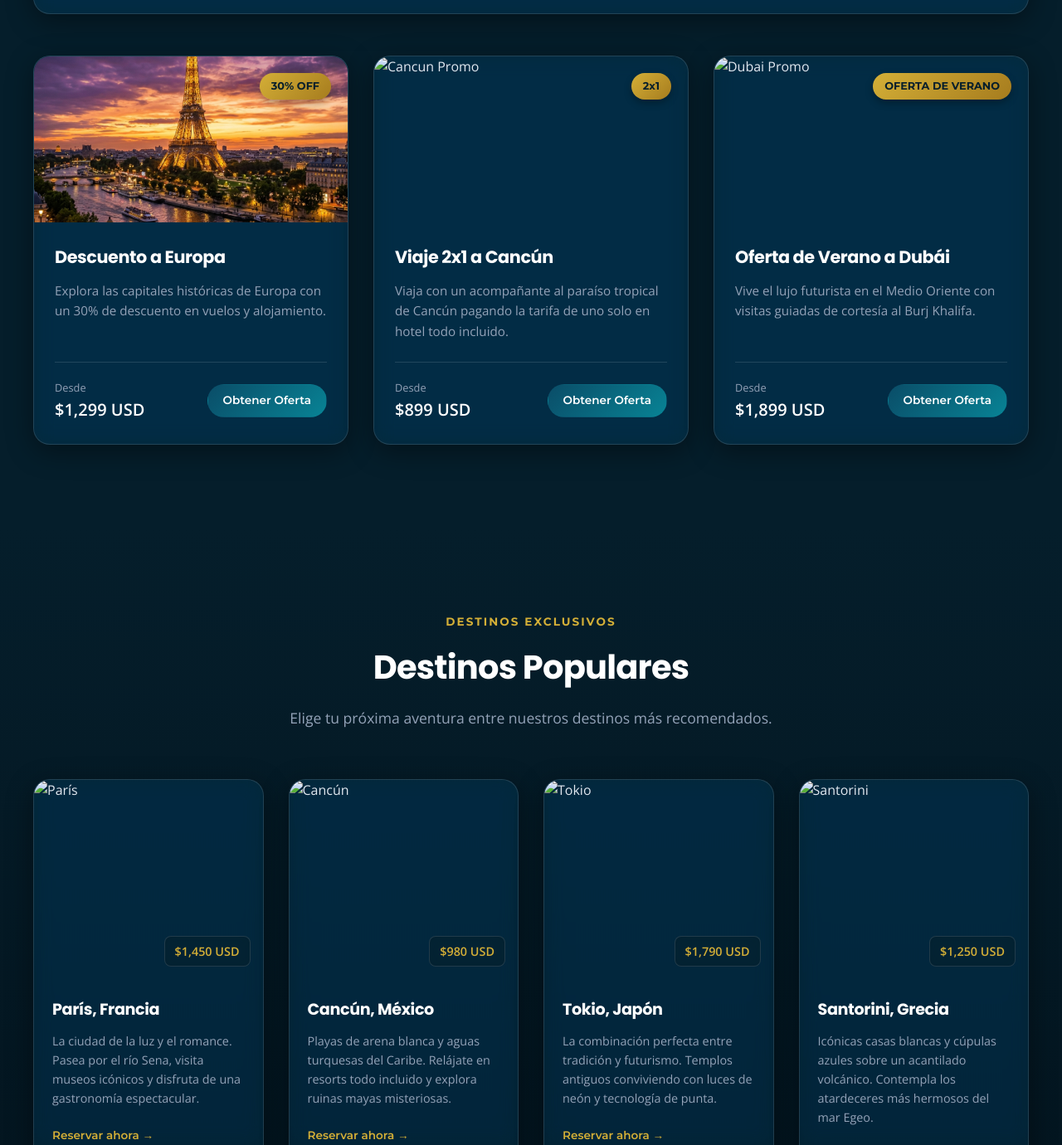
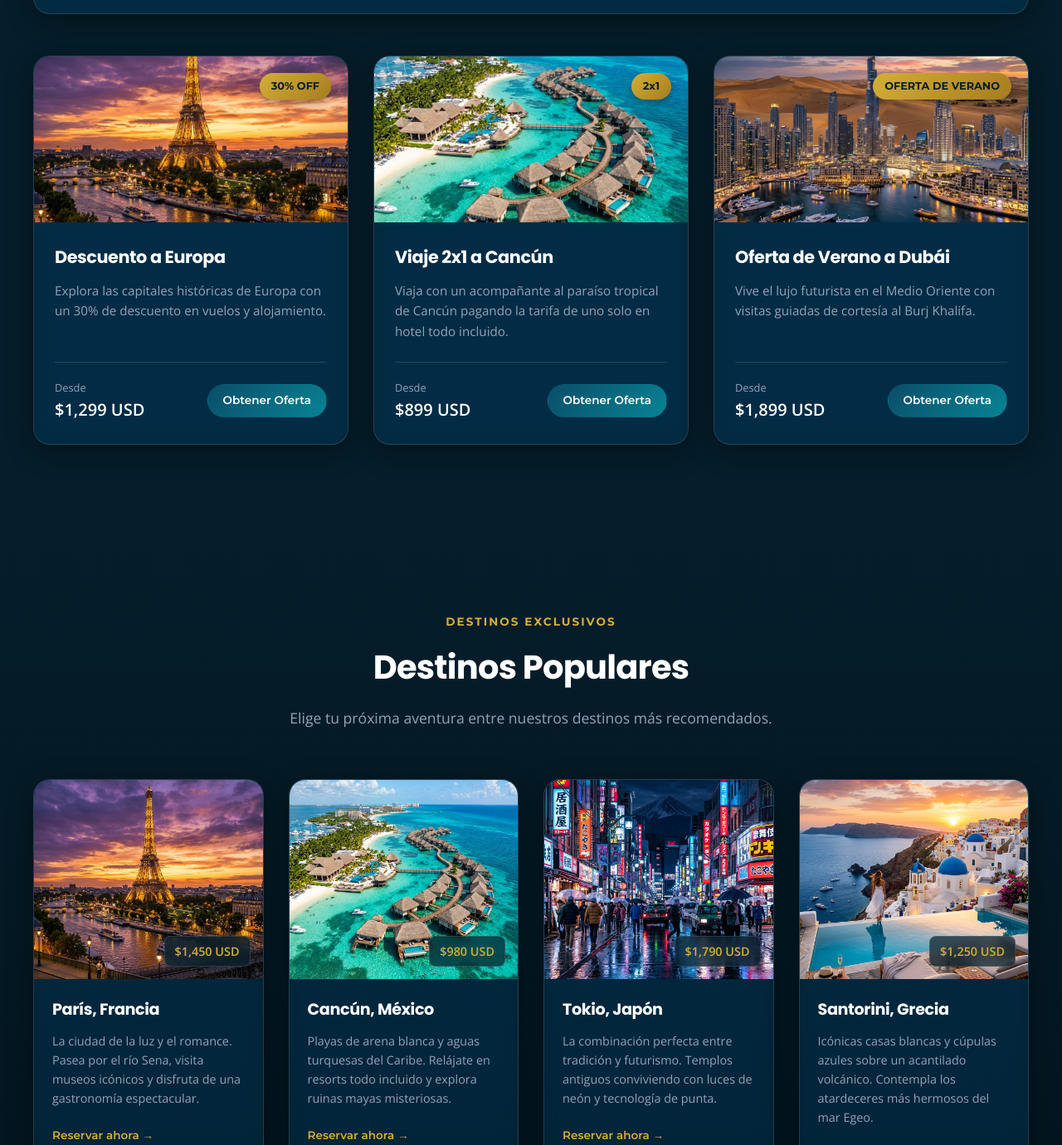
Before and after one commit to miguel-perez1252/Viajes-Mike, a plain HTML site: page index.html in a window 1280 px wide. Shown: the part 1235-2615 px from the top of the page at 83% size. Drawn offline with nearby package versions, Linux system fonts and the light colour scheme; files whose address does not match are found by name.

Commit message:
Update index.html

```diff
--- a/index.html
+++ b/index.html
@@ -147,7 +147,7 @@
                 <div class="promo-card glass-card scroll-reveal">
                     <div class="promo-badge">2x1</div>
                     <div class="promo-image-wrapper">
-                        <img src="assets/cancun.png" alt="Cancun Promo">
+                        <img src="cancun.png" alt="Cancun Promo">
                     </div>
                     <div class="promo-info">
                         <h3>Viaje 2x1 a Cancún</h3>
@@ -165,7 +165,7 @@
                 <div class="promo-card glass-card scroll-reveal">
                     <div class="promo-badge">OFERTA DE VERANO</div>
                     <div class="promo-image-wrapper">
-                        <img src="assets/dubai.png" alt="Dubai Promo">
+                        <img src="dubai.png" alt="Dubai Promo">
                     </div>
                     <div class="promo-info">
                         <h3>Oferta de Verano a Dubái</h3>
@@ -195,7 +195,7 @@
                 <!-- Paris -->
                 <div class="destination-card glass-card scroll-reveal">
                     <div class="card-image-container">
-                        <img src="assets/paris.png" alt="París">
+                        <img src="paris.png" alt="París">
                         <span class="card-price">$1,450 USD</span>
                     </div>
                     <div class="card-content">
@@ -210,7 +210,7 @@
                 <!-- Cancun -->
                 <div class="destination-card glass-card scroll-reveal">
                     <div class="card-image-container">
-                        <img src="assets/cancun.png" alt="Cancún">
+                        <img src="cancun.png" alt="Cancún">
                         <span class="card-price">$980 USD</span>
                     </div>
                     <div class="card-content">
@@ -225,7 +225,7 @@
                 <!-- Tokyo -->
                 <div class="destination-card glass-card scroll-reveal">
                     <div class="card-image-container">
-                        <img src="assets/tokyo.png" alt="Tokio">
+                        <img src="tokyo.png" alt="Tokio">
                         <span class="card-price">$1,790 USD</span>
                     </div>
                     <div class="card-content">
@@ -240,7 +240,7 @@
                 <!-- Santorini -->
                 <div class="destination-card glass-card scroll-reveal">
                     <div class="card-image-container">
-                        <img src="assets/santorini.png" alt="Santorini">
+                        <img src="santorini.png" alt="Santorini">
                         <span class="card-price">$1,250 USD</span>
                     </div>
                     <div class="card-content">
```
